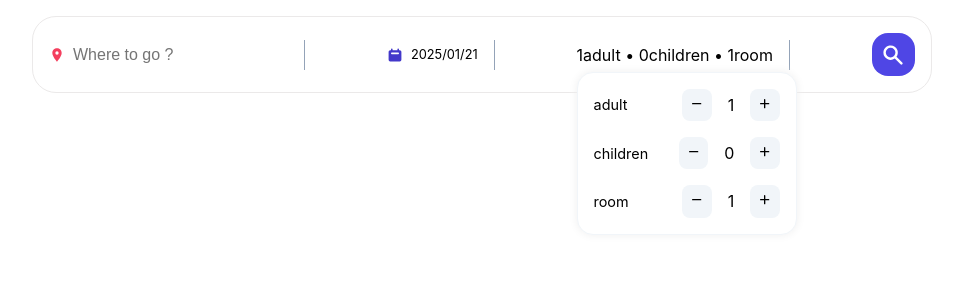
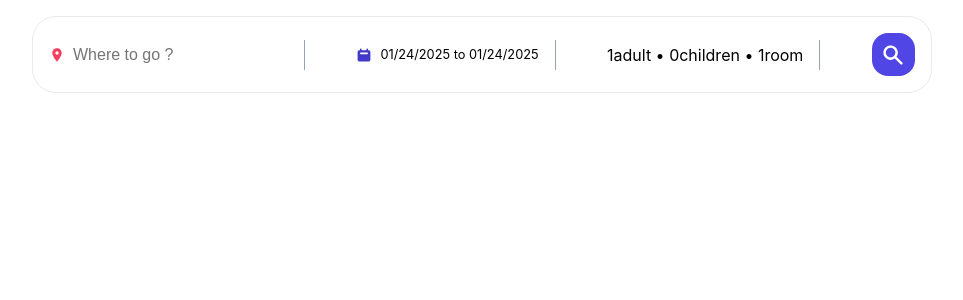
Before and after one commit to aliazgb/Booking-Hotel-App, a React (Vite) app: page / in a window 1280 px wide. Shown: the top 300 px of the page, without its empty margins (158-1121 px from the left). Built offline with nearby package versions, Linux system fonts and the light colour scheme.

Commit message:
Added Daterangepicker package

```diff
--- a/package.json
+++ b/package.json
@@ -13,6 +13,7 @@
   "dependencies": {
     "axios": "^1.5.0",
     "date-fns": "^2.30.0",
+    "daterangepicker": "^3.1.0",
     "json-server": "^0.17.3",
     "react": "^18.2.0",
     "react-country-flag": "^3.1.0",
--- a/src/components/Header/Header.jsx
+++ b/src/components/Header/Header.jsx
@@ -2,13 +2,25 @@
 import { HiCalendar, HiSearch, HiMinus, HiPlus } from "react-icons/hi";
 import { MdLocationOn } from "react-icons/md";
 import { useOutSideClick } from "../../hook/useOutsideClick";
+import "react-date-range/dist/styles.css";
+import "react-date-range/dist/theme/default.css";
+import { DateRange } from "react-date-range";
+import { format, compareAsc } from "date-fns"
 function Header() {
-  const [openOption, setOpenOption] = useState(true);
+  const [openOption, setOpenOption] = useState(false);
+  const [openDate, setOpenDate] = useState(false);
   const [option, setOption] = useState({
     adult: 1,
     children: 0,
     room: 1,
   });
+  const [date, setDate] = useState([
+    {
+      startDate: new Date(),
+      endDate: new Date(),
+      key: "selection",
+    },
+  ]);
   const handleOption = (name, operation) => {
     setOption((prev) => {
       return {
@@ -31,7 +43,17 @@
         </div>
         <div className="headerSearchItem">
           <HiCalendar className="dateIcon" />
-          <div className="dateDropDown">2025/01/21</div>
+          <div onClick={() => setOpenDate(!openDate)} className="dateDropDown">
+            {`${format(date[0].startDate , "MM/dd/yyyy")} to ${format(date[0].endDate,"MM/dd/yyyy")}`}
+          </div>
+          {openDate && (
+            <DateRange
+              ranges={date}
+              onChange={(item) => setDate([item.selection])}
+              className="date"
+              minDate={new Date()}
+            />
+          )}
           <span className="headerSearchItem seperator"></span>
         </div>
         <div className="headerSearchItem">
```
Also changed, not shown: src/App.jsx (+6 -4 lines), 1 other file (tests, documents, lock files or other folders).
